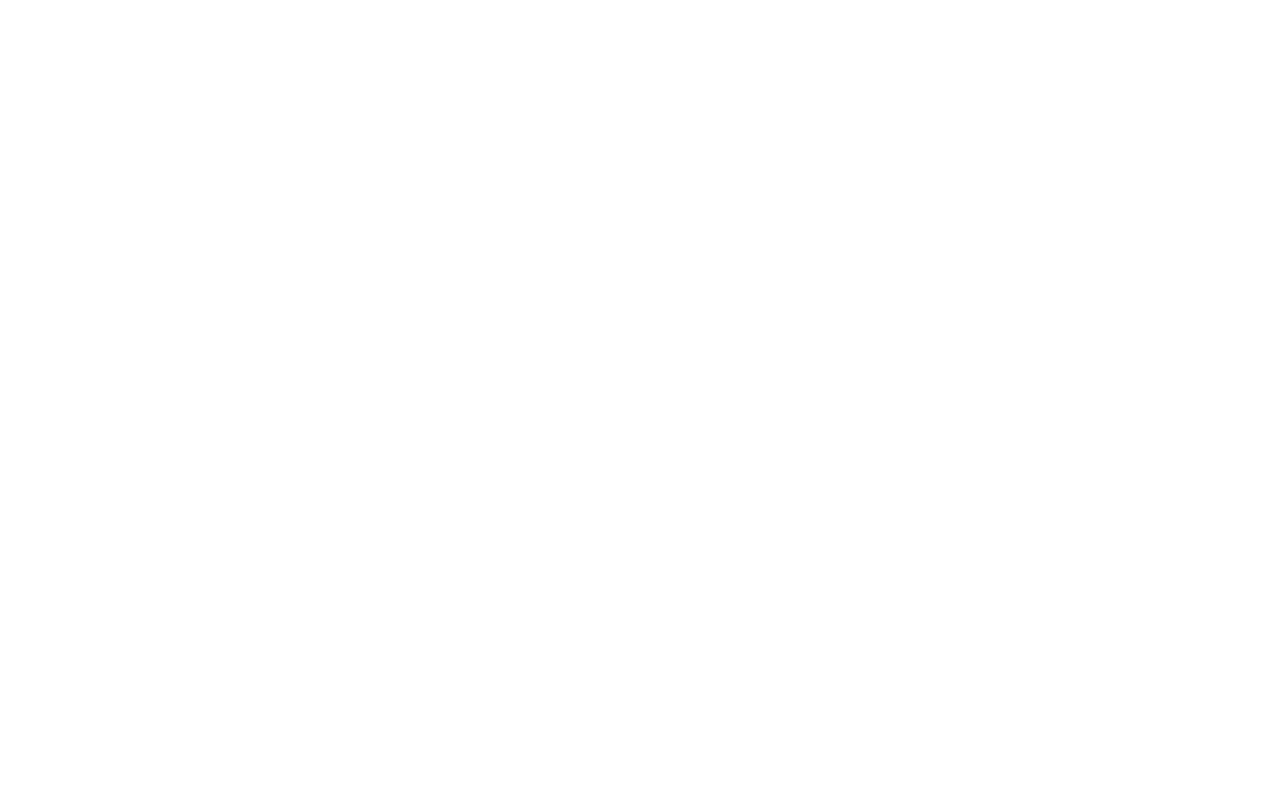
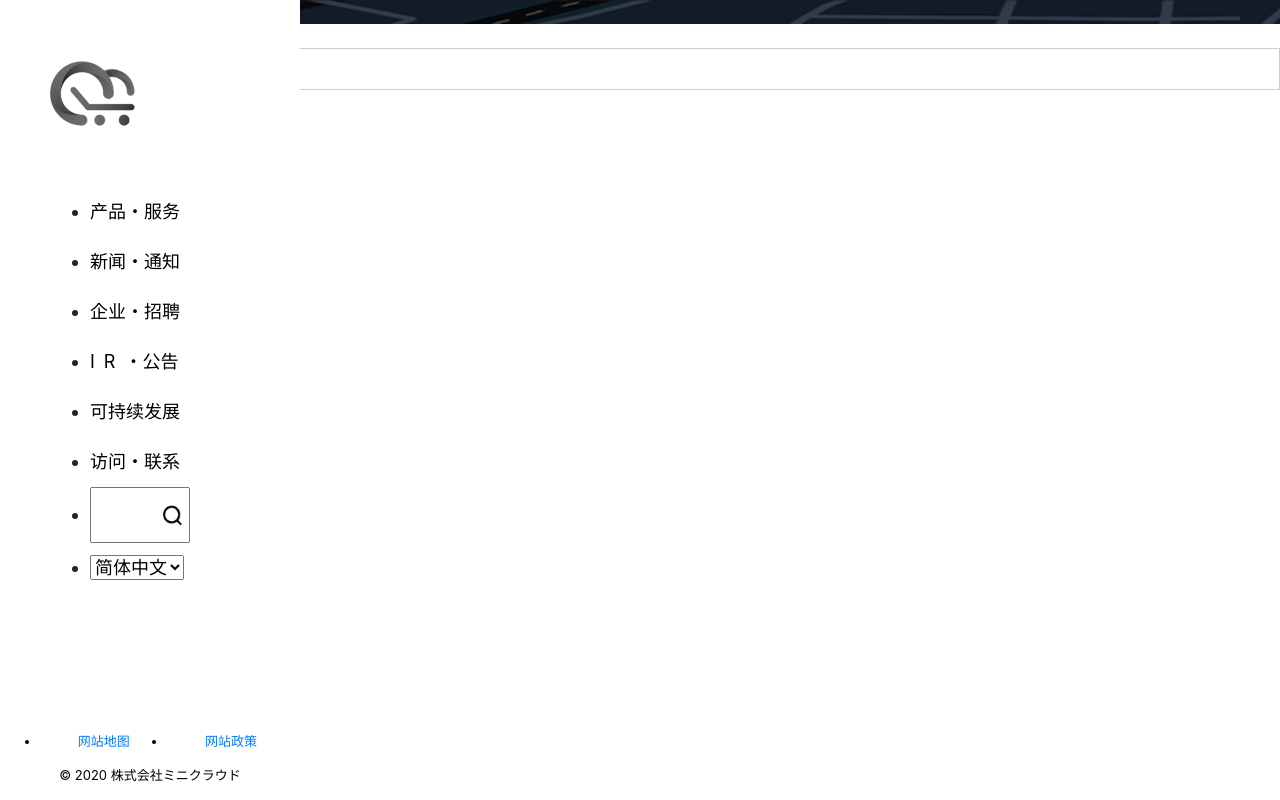
Before and after one commit to peterWUWEI/minicloud, a Nuxt app: page /sitepolicy in a window 1280 px wide. Before the commit this address had no page. Built offline with nearby package versions, Linux system fonts and the light colour scheme.

Commit message:
complete all pages with link

```diff
--- a/components/Left.vue
+++ b/components/Left.vue
@@ -1,27 +1,27 @@
 <template>
     <div class="left">
 		<div class="logo">
-			<a href><img src="../images/logo.png"></a>
+			<nuxt-link to="/"> <img src="../images/logo.png"> </nuxt-link>
 		</div>
 		<div class="nav">
 			<ul>
 				<li>
-                    <nuxt-link to="/products"> 产品・服务 </nuxt-link>
+                    <nuxt-link to="/services"> 产品・服务 </nuxt-link>
                 </li>
 				<li>
                     <nuxt-link to="/news"> 新闻・通知 </nuxt-link>
                 </li>
 				<li>
-                    <nuxt-link to="/corporate"> 企业・招聘 </nuxt-link>
+                    <nuxt-link to="/about"> 企业・招聘 </nuxt-link>
                 </li>
 				<li>
-                    <nuxt-link to="/notices"> <span style="letter-spacing: 9px;">IR</span>・公告 </nuxt-link>
+                    <nuxt-link to="/investors"> <span style="letter-spacing: 9px;">IR</span>・公告 </nuxt-link>
                 </li>
 				<li>
-                    <nuxt-link to="/sustainbility"> 可持续发展 </nuxt-link>
+                    <nuxt-link to="/sustainability"> 可持续发展 </nuxt-link>
                 </li>
 				<li>
-                    <nuxt-link to="/connect"> 访问・联系 </nuxt-link>
+                    <nuxt-link to="/contact"> 访问・联系 </nuxt-link>
                 </li>
 				<li><form action="__URL__/search" method="get" id="search"><input class="input-search" name="keyword" size="5" style="width: 100px;padding-right: 30px;box-sizing: border-box;"><img src="../images/icon-search.png" width="25" alt=""  style="line-height: 50px;vertical-align: middle; margin-left: -30px;" onclick="document.getElementById('search').submit();" ></form> </li>
 				<li>
@@ -37,9 +37,12 @@
 		<div class="bottom">
 			<div class="info">
 				<ul>
-					<a href><li>⽹站地图</li></a>
-					<li style="width: 2%">|</li>
-					<a href><li>⽹站政策</li></a>
+					<li>
+                        <nuxt-link to="/sitemap"> ⽹站地图 </nuxt-link>
+                    </li>
+					<li>
+                        <nuxt-link to="/sitepolicy"> ⽹站政策 </nuxt-link>
+                    </li>
 				</ul>
 			</div>
 			<div class="copyright">
--- a/components/Mask.vue
+++ /dev/null
@@ -1,68 +0,0 @@
-<template>
-    <div id="mask" class="mask hide">
-		<ul>
-			<li>
-                <nuxt-link to="/products"> 产品・服务 </nuxt-link>
-            </li>
-            <li>
-                <nuxt-link to="/news"> 新闻・通知 </nuxt-link>
-            </li>
-            <li>
-                企业・招聘
-            </li>
-            <a href><li><span style="letter-spacing: 9px;float: none;">IR</span>・公告</li></a>
-            <a href><li>可持续发展</li>`</a>
-            <a href><li><li>访问・联系</li></a>
-		</ul>
-		<div style="width: 100%;position: absolute;bottom: 100px;font-size: 14px;text-align: center; color: #999">
-			<ul style="display: flex;justify-content: space-between;text-align: center; margin-bottom: 30px;">
-				<li style="height:20px;line-height:20px;font-size: 14px;color: #ccc; border-right: 1px solid #fff; "><a href style="color: #fff;">网站地图</a></li>
-				<li style="height:20px;line-height:20px;font-size: 14px;color: #ccc;"><a href style="color: #fff;">网站政策</a></li>
-			</ul>
-			© 2020 株式会社ミニクラウド
-		</div>
-	</div>
-</template>
-
-<script>
-    export default {
-        name: 'maskContent'
-    }
-</script>
-
-<style scoped>
-    .mask {
-        width:100%;
-        height: 100%;
-        min-height: 550px;
-        position: absolute;
-        background:#000;
-        top:-100%;
-        bottom:0;
-        color: #fff;
-        opacity:0.95;
-        transition: top 0.6s;
-    }
-
-    .mask a {
-        color: #fff;
-        text-decoration: none;
-    }
-
-    .mask ul {
-        margin-top: 30px;
-    }
-
-    .mask ul li {
-        width: 100%;
-        line-height: 50px;
-        font-size: 18px;
-        padding:0 10% 0 10%;
-        box-sizing: border-box;
-    }
-
-    .mask ul li span {
-        float: right;
-        font-size: 18px;
-    }
-</style>
--- /dev/null
+++ b/pages/about.vue
@@ -0,0 +1,26 @@
+<template>
+    <div>
+        <Left/>
+        <div class="main">
+            <div class="top">
+                <div class="title">企業情報</div>
+            </div>
+            <div class="content">
+
+            </div>
+        </div>
+    </div>
+
+</template>
+
+<script>
+    export default {
+        name: 'about'
+    }
+</script>
+
+<style scoped>
+    .main .top {
+        background-image: url(../images/bg-about.jpg);
+    }
+</style>
--- /dev/null
+++ b/pages/contact.vue
@@ -0,0 +1,26 @@
+<template>
+    <div>
+        <Left/>
+        <div class="main">
+            <div class="top">
+                <div class="title">アクセス</div>
+            </div>
+
+            <div class="content">
+            </div>
+	    </div>
+    </div>
+
+</template>
+
+<script>
+    export default {
+        name: 'contact'
+    }
+</script>
+
+<style scoped>
+    .main .top {
+        background-image: url(../images/bg-contact.jpg);
+    }
+</style>
--- a/pages/index.vue
+++ b/pages/index.vue
@@ -6,7 +6,6 @@
 			<p style=" width: 100%; text-align: center; font-size: 72px; font-weight: bold; margin-top: 250px;"></p>
 		</div>
 	</div>
-    <Mask/>
   </div>
 </template>
 
--- /dev/null
+++ b/pages/investors.vue
@@ -0,0 +1,27 @@
+<template>
+    <div>
+        <Left/>
+        <div class="main">
+            <div class="top">
+                <div class="title">投資家情報</div>
+            </div>
+            <div class="content">
+                <div class="inv-title">電⼦公告</div>
+
+            </div>
+        </div>
+    </div>
+
+</template>
+
+<script>
+    export default {
+        name: 'investors'
+    }
+</script>
+
+<style scoped>
+    .main .top {
+        background-image: url(../images/bg-investors.jpg);
+    }
+</style>
--- /dev/null
+++ b/pages/news.vue
@@ -0,0 +1,26 @@
+<template>
+    <div>
+        <Left/>
+        <div class="main">
+            <div class="top">
+                <div class="title">ニュース</div>
+            </div>
+            <div class="content">
+
+            </div>
+        </div>
+    </div>
+
+</template>
+
+<script>
+    export default {
+        name: 'news'
+    }
+</script>
+
+<style scoped>
+    .main .top {
+        background-image: url(../images/bg-news.jpg);
+    }
+</style>
--- /dev/null
+++ b/pages/services.vue
@@ -0,0 +1,25 @@
+<template>
+    <div>
+        <Left/>
+        <div class="main">
+            <div class="top">
+                <div class="title">私達のサービス</div>
+            </div>
+            <div class="content">
+
+            </div>
+        </div>
+    </div>
+</template>
+
+<script>
+    export default {
+        name: 'services'
+    }
+</script>
+
+<style scoped>
+    .main .top {
+        background-image: url(../images/bg-services.jpg);
+    }
+</style>
--- /dev/null
+++ b/pages/sitemap.vue
@@ -0,0 +1,42 @@
+<template>
+    <div>
+        <Left/>
+        <div class="main">
+            <div class="top">
+                <div class="title">
+                    网站地图
+                </div>
+            </div>
+            <div class="content">
+                <div class="sd-title">网站地图</div>
+                <div class="sd-content">
+
+
+                </div>
+            </div>
+        </div>
+    </div>
+</template>
+
+<script>
+    export default {
+        name: 'sitemap'
+    }
+</script>
+
+<style scoped>
+    .main .top {
+        background-image: url(../images/bg-contact.jpg);
+    }
+
+    .main .content .sd-content {
+        width:100%;
+        height: auto;
+        overflow: hidden;
+        background: #fff;
+        border: 1px solid #ccc;
+        padding: 20px;
+        box-sizing: border-box;
+        margin-bottom: 30px;
+    }
+</style>
--- /dev/null
+++ b/pages/sitepolicy.vue
@@ -0,0 +1,43 @@
+<template>
+    <div>
+        <Left/>
+        <div class="main">
+            <div class="top">
+                <div class="title">
+                    网站政策
+                </div>
+            </div>
+            <div class="content">
+                <div class="sd-title">网站政策</div>
+                <div class="sd-content">
+
+                </div>
+
+
+            </div>
+        </div>
+    </div>
+</template>
+
+<script>
+    export default {
+        name: 'sitemap'
+    }
+</script>
+
+<style scoped>
+    .main .top {
+        background-image: url(../images/bg-contact.jpg);
+    }
+
+    .main .content .sd-content {
+        width:100%;
+        height: auto;
+        overflow: hidden;
+        background: #fff;
+        border: 1px solid #ccc;
+        padding: 20px;
+        box-sizing: border-box;
+        margin-bottom: 30px;
+    }
+</style>
--- /dev/null
+++ b/pages/sustainability.vue
@@ -0,0 +1,26 @@
+<template>
+    <div>
+        <Left/>
+        <div class="main">
+            <div class="top">
+                <div class="title">サステナビリティ</div>
+            </div>
+            <div class="content">
+                <div class="sd-title">{$sd.title}</div>
+                <div class="sd-content">{$sd.content}</div>
+            </div>
+	    </div>
+    </div>
+</template>
+
+<script>
+    export default {
+        name: 'sustainability'
+    }
+</script>
+
+<style scoped>
+    .main .top {
+        background-image: url(../images/bg-sd.jpg);
+    }
+</style>
```
